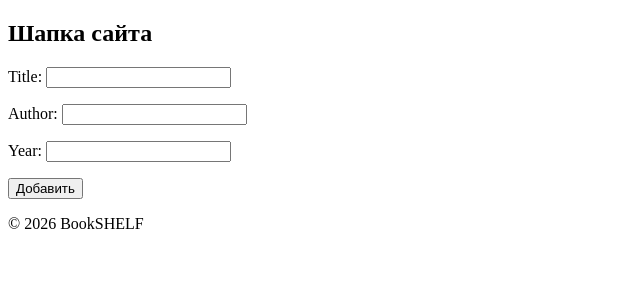
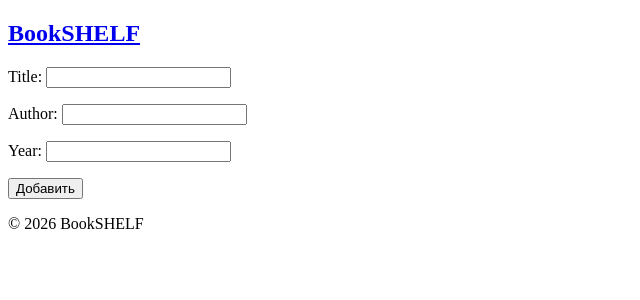
Before and after one commit to pybyOx/bookshelf, a Django app: page /books/add/ in a window 1280 px wide. Shown: the top 300 px of the page, without its empty margins (0-640 px from the left). Run offline with Django 5.2, Linux system fonts and the light colour scheme.

Commit message:
Replace placeholder site header with a link to the book list

```diff
--- a/books/templates/books/base.html
+++ b/books/templates/books/base.html
@@ -7,7 +7,7 @@
 <body>
 
     <header>
-        <h2>Шапка сайта</h2>
+        <h2><a href="{% url 'book_list' %}">BookSHELF</a></h2>
     </header>
 
     <main>
```
